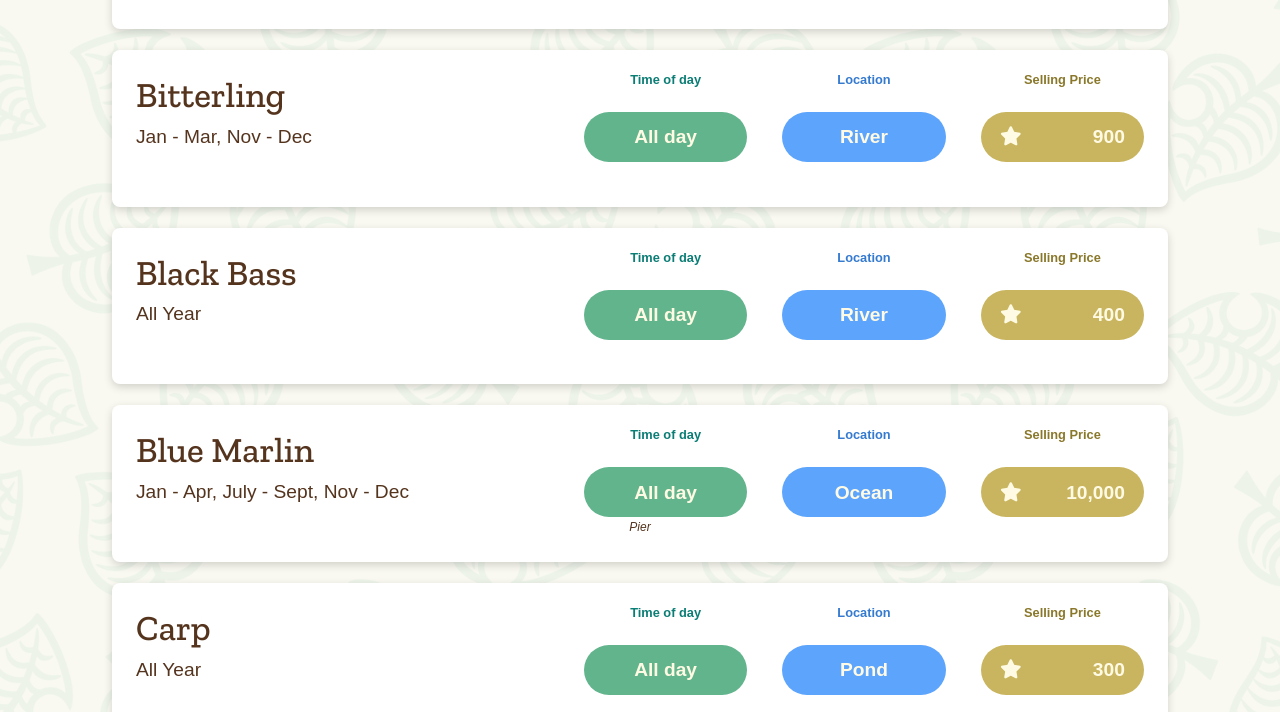
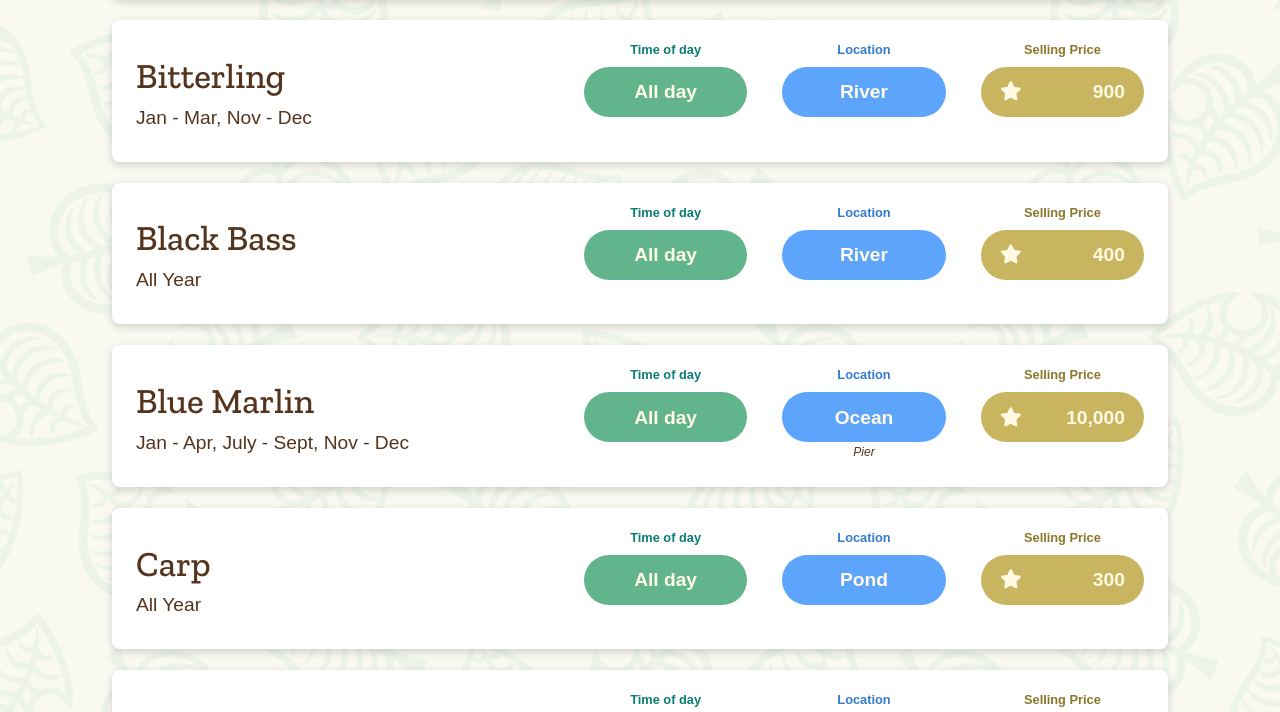
Before and after one commit to cassidygroenendaal/acnh-collecting-guide, a plain HTML site: page index.html in a window 1280 px wide. Shown: the part 681-1393 px from the top of the page. Drawn offline with nearby package versions, Linux system fonts and the light colour scheme.

Commit message:
Fix location subinfo placement

```diff
--- a/assets/css/style.css
+++ b/assets/css/style.css
@@ -342,10 +342,11 @@ select::-ms-expand {
 	.card__detail {
 		display: flex;
 		flex-direction: column;
+		position: relative;
 	}
 
 	.detail__title {
-		margin-bottom: 1em;
+		margin-bottom: 0.8em;
 	}
 
 	.detail__subinfo {
@@ -378,10 +379,13 @@ select::-ms-expand {
 	.card {
 		display: flex;
 		justify-content: space-between;
+		align-items: center;
 	}
 
 	.card__header {
 		border: none;
+		padding-bottom: 0.5em;
+		margin: 0;
 	}
 
 	.card__details {
```
